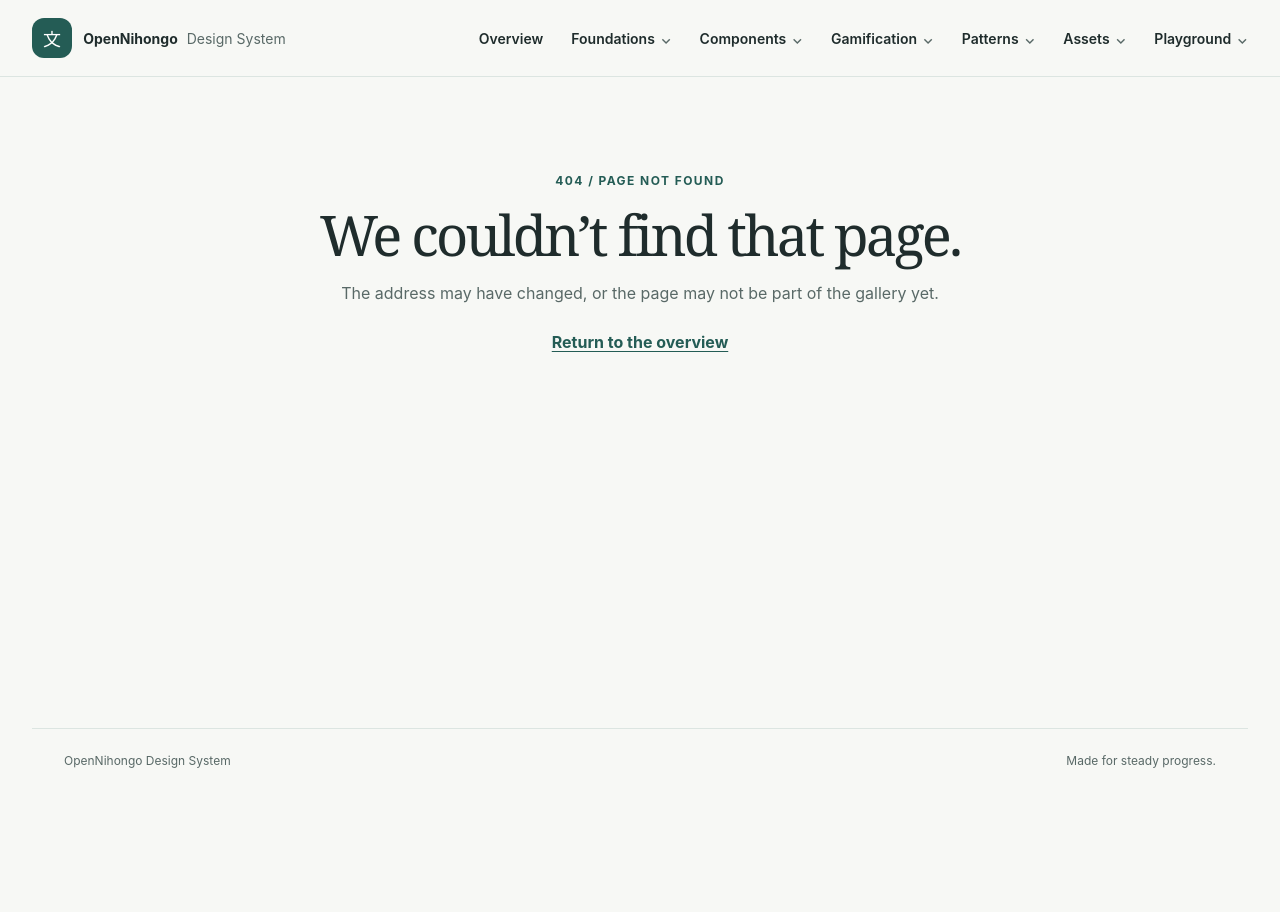
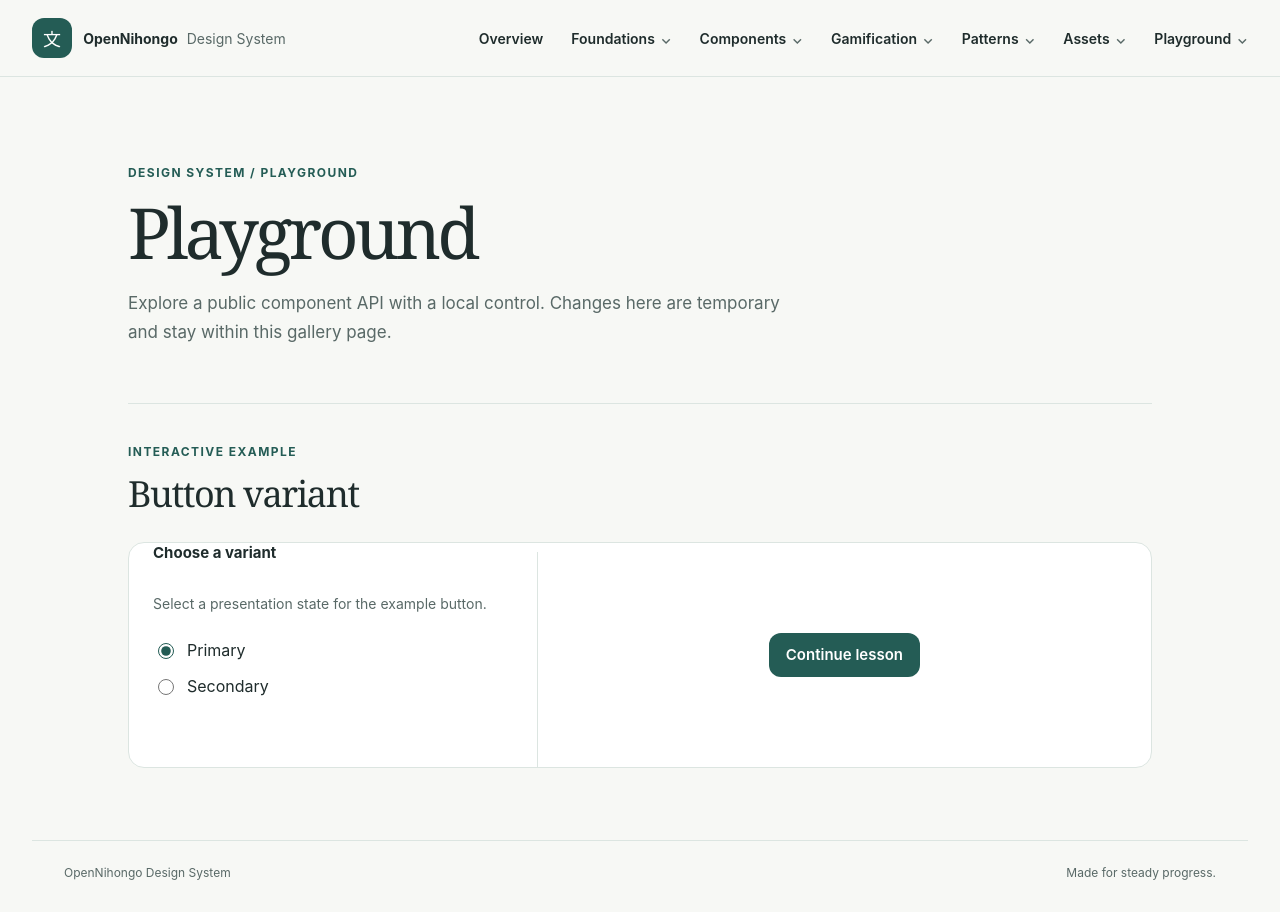
Before and after one commit to rafaself/opennihongo, a React (Vite) app in the folder apps/ui-gallery/: page /playground in a window 1280 px wide. Before the commit the page ends 800 px from the top, so only its background shows below. Built offline with nearby package versions, Linux system fonts and the light colour scheme.

Commit message:
feat(ui-gallery): add playground route (#18)

```diff
--- a/apps/ui-gallery/src/app/router.tsx
+++ b/apps/ui-gallery/src/app/router.tsx
@@ -7,6 +7,7 @@ import { GalleryLayout } from "../layouts/GalleryLayout";
 import { ButtonsPage } from "../pages/ButtonsPage";
 import { HomePage } from "../pages/HomePage";
 import { NotFoundPage } from "../pages/NotFoundPage";
+import { PlaygroundPage } from "../pages/PlaygroundPage";
 
 const rootRoute = createRootRoute({
   component: GalleryLayout,
@@ -25,7 +26,17 @@ const buttonsRoute = createRoute({
   component: ButtonsPage,
 });
 
-const routeTree = rootRoute.addChildren([homeRoute, buttonsRoute]);
+const playgroundRoute = createRoute({
+  getParentRoute: () => rootRoute,
+  path: "/playground",
+  component: PlaygroundPage,
+});
+
+const routeTree = rootRoute.addChildren([
+  homeRoute,
+  buttonsRoute,
+  playgroundRoute,
+]);
 
 export const router = createRouter({ routeTree });
 
--- a/apps/ui-gallery/src/catalog/navigation.ts
+++ b/apps/ui-gallery/src/catalog/navigation.ts
@@ -56,7 +56,7 @@ export const galleryNavigation = {
       label: "Playground",
       description:
         "Isolated examples for exploring component variants and interaction states.",
-      links: [],
+      links: [{ id: "playground", label: "Playground", href: "/playground" }],
     },
   ],
 } as const satisfies {
--- /dev/null
+++ b/apps/ui-gallery/src/pages/PlaygroundPage.css
@@ -0,0 +1,122 @@
+.gallery-playground {
+  margin: 0 auto;
+  max-width: 64rem;
+  padding: clamp(3rem, 7vw, 5.5rem) 0 4.5rem;
+}
+
+.gallery-playground-heading {
+  max-width: 48rem;
+}
+
+.gallery-playground-heading h1 {
+  font-family: Georgia, "Times New Roman", serif;
+  font-size: clamp(2.5rem, 5.5vw, 4.5rem);
+  font-weight: 400;
+  letter-spacing: -0.055em;
+  line-height: 1.04;
+  margin: 0;
+}
+
+.gallery-playground-heading > p:last-child,
+.gallery-playground-controls > p {
+  color: var(--ns-color-muted);
+  line-height: 1.7;
+}
+
+.gallery-playground-heading > p:last-child {
+  font-size: 1.0625rem;
+  margin: 1.25rem 0 0;
+  max-width: 42rem;
+}
+
+.gallery-playground section {
+  border-top: 1px solid var(--ns-color-border);
+  margin-top: 3.5rem;
+  padding-top: 2.5rem;
+}
+
+.gallery-playground-section-heading {
+  margin-bottom: 1.5rem;
+}
+
+.gallery-playground-section-heading .gallery-eyebrow {
+  margin-bottom: 0.6rem;
+}
+
+.gallery-playground-section-heading h2 {
+  font-family: Georgia, "Times New Roman", serif;
+  font-size: clamp(1.75rem, 4vw, 2.25rem);
+  font-weight: 400;
+  letter-spacing: -0.04em;
+  margin: 0;
+}
+
+.gallery-playground-workbench {
+  background: var(--ns-color-surface);
+  border: 1px solid var(--ns-color-border);
+  border-radius: 1rem;
+  display: grid;
+  grid-template-columns: minmax(13rem, 0.8fr) minmax(0, 1.2fr);
+  overflow: hidden;
+}
+
+.gallery-playground-controls {
+  border: 0;
+  border-right: 1px solid var(--ns-color-border);
+  margin: 0;
+  padding: 1.5rem;
+}
+
+.gallery-playground-controls legend {
+  font-size: 0.9375rem;
+  font-weight: 700;
+  padding: 0;
+}
+
+.gallery-playground-controls > p {
+  font-size: 0.875rem;
+  margin: 0.4rem 0 1rem;
+}
+
+.gallery-playground-option {
+  align-items: center;
+  display: flex;
+  gap: 0.625rem;
+  padding: 0.5rem 0;
+  text-transform: capitalize;
+}
+
+.gallery-playground-option input {
+  accent-color: var(--ns-color-brand);
+  height: 1rem;
+  width: 1rem;
+}
+
+.gallery-playground-preview {
+  align-items: center;
+  background-image: radial-gradient(#dce5e1 0.65px, transparent 0.65px);
+  background-size: 12px 12px;
+  display: flex;
+  justify-content: center;
+  min-height: 14rem;
+  padding: 2rem;
+}
+
+@media (max-width: 48rem) {
+  .gallery-playground {
+    padding-top: 3rem;
+  }
+
+  .gallery-playground-workbench {
+    grid-template-columns: minmax(0, 1fr);
+  }
+
+  .gallery-playground-controls {
+    border-bottom: 1px solid var(--ns-color-border);
+    border-right: 0;
+  }
+
+  .gallery-playground-preview {
+    min-height: 11rem;
+  }
+}
--- /dev/null
+++ b/apps/ui-gallery/src/pages/PlaygroundPage.tsx
@@ -0,0 +1,57 @@
+import { useState } from "react";
+import { Button, type ButtonVariant } from "@opennihongo/ui";
+import "./PlaygroundPage.css";
+
+const buttonVariants: readonly ButtonVariant[] = ["primary", "secondary"];
+
+export function PlaygroundPage() {
+  const [variant, setVariant] = useState<ButtonVariant>("primary");
+
+  return (
+    <article aria-labelledby="playground-title" className="gallery-playground">
+      <header className="gallery-playground-heading">
+        <p className="gallery-eyebrow">Design System / Playground</p>
+        <h1 id="playground-title">Playground</h1>
+        <p>
+          Explore a public component API with a local control. Changes here are
+          temporary and stay within this gallery page.
+        </p>
+      </header>
+
+      <section aria-labelledby="button-playground-title">
+        <div className="gallery-playground-section-heading">
+          <p className="gallery-eyebrow">Interactive example</p>
+          <h2 id="button-playground-title">Button variant</h2>
+        </div>
+
+        <div className="gallery-playground-workbench">
+          <fieldset className="gallery-playground-controls">
+            <legend>Choose a variant</legend>
+            <p>Select a presentation state for the example button.</p>
+            {buttonVariants.map((buttonVariant) => (
+              <label className="gallery-playground-option" key={buttonVariant}>
+                <input
+                  checked={variant === buttonVariant}
+                  name="button-variant"
+                  onChange={() => {
+                    setVariant(buttonVariant);
+                  }}
+                  type="radio"
+                  value={buttonVariant}
+                />
+                <span>{buttonVariant}</span>
+              </label>
+            ))}
+          </fieldset>
+
+          <div
+            aria-label="Button preview"
+            className="gallery-playground-preview"
+          >
+            <Button variant={variant}>Continue lesson</Button>
+          </div>
+        </div>
+      </section>
+    </article>
+  );
+}
```
Also changed, not shown: 1 other file (tests, documents, lock files or other folders).
